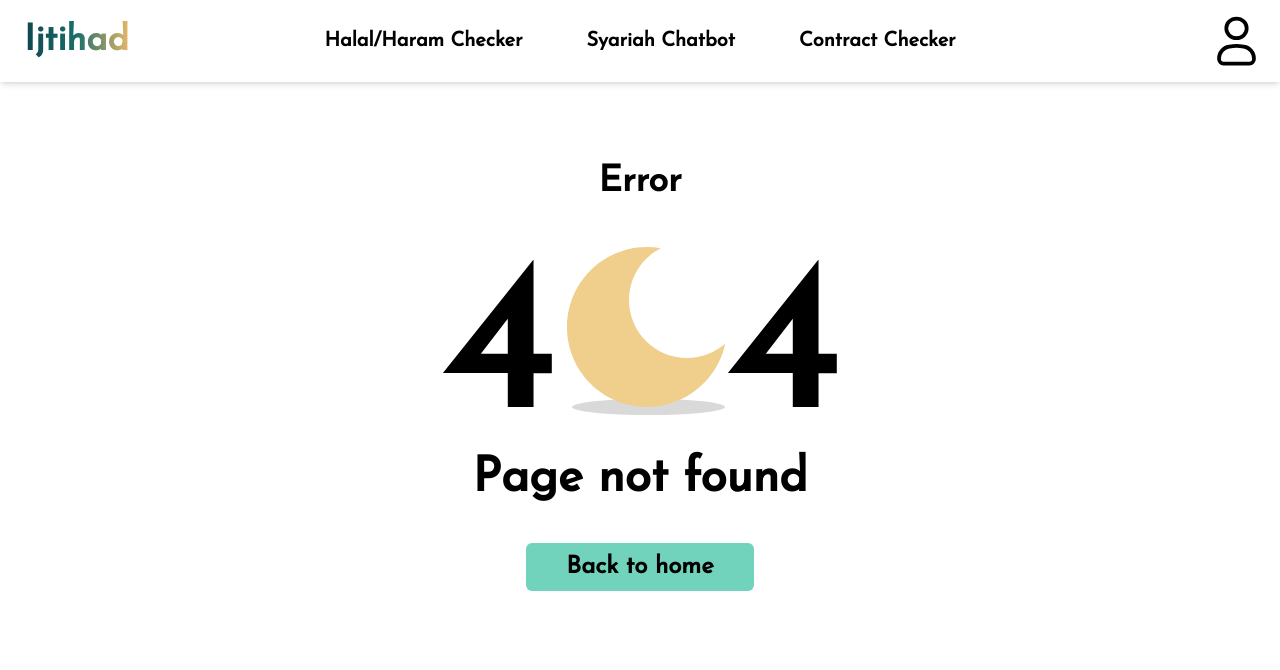
After one commit to anotherbondan/ijtihad-ai, a FastAPI app: template templates/404.html in a window 1280 px wide. The commit adds this page. Shown: the top 670 px of the page. Run offline with FastAPI, Linux system fonts and the light colour scheme; the template is opened without the code that fills it, so the values that code supplies are empty; some libraries are stand-ins or nearby versions.

Commit message:
feat: create 404 page

```diff
--- a/main.py
+++ b/main.py
@@ -2,6 +2,8 @@ from fastapi import FastAPI, Request, Form
 from fastapi.responses import HTMLResponse
 from fastapi.staticfiles import StaticFiles
 from fastapi.templating import Jinja2Templates
+from fastapi.exception_handlers import http_exception_handler
+from starlette.exceptions import HTTPException as StarletteHTTPException
 
 app = FastAPI()
 templates = Jinja2Templates(directory="templates")
@@ -22,3 +24,7 @@ async def halal_checker_page(request: Request):
 @app.get("/halal-checker/result", response_class=HTMLResponse)
 async def result_halal_checker_page(request: Request):
     return templates.TemplateResponse("HalalChecker/result.html", {"request": request})
+
+@app.exception_handler(404)
+async def not_found_page(request: Request, exc: StarletteHTTPException):
+    return templates.TemplateResponse("404.html", {"request": request}, status_code=404)
--- /dev/null
+++ b/templates/404.html
@@ -0,0 +1,18 @@
+{% extends "base.html" %} {% block content %}
+<main class="py-20 px-4 h-fit">
+  <div class="flex flex-col gap-10 max-lg:gap-6 justify-center items-center">
+    <h2 class="text-4xl max-lg:text-2xl font-semibold text-center">Error</h2>
+    <img src="/static/assets/404.svg" alt="404" class="max-lg:w-56">
+    <h1 class="text-5xl max-lg:text-3xl font-semibold text-center">Page not found</h1>
+    <a href="/">
+        <button
+          type="button"
+          class="flex items-center gap-5 px-10 py-2 rounded-md bg-[#72d3bd] active:bg-[#d8e6e5]"
+        >
+          <span class="font-semibold text-2xl max-lg:text-lg text-center">Back to home</span>
+        </button>
+      </a>
+  </div>
+</main>
+
+{% endblock %}
--- a/templates/Chatbot/index.html
+++ b/templates/Chatbot/index.html
@@ -4,7 +4,7 @@
     <aside
       id="sidebar"
       class="w-64 min-h-full p-4 flex flex-col bg-white transition-all duration-300 ease-in-out relative z-10"
-      style="box-shadow: 4px 0 8px rgba(0, 0, 0, 0.1);"
+      style="box-shadow: 4px 0 8px rgba(0, 0, 0, 0.1)"
     >
       <nav class="flex-grow overflow-y-auto space-y-2">
         <a
@@ -59,7 +59,7 @@
               id="user-input"
               placeholder="Ketik pesan Anda di sini..."
               autocomplete="off"
-              class="w-full py-4 pl-6 pr-16 bg-gray-100 border-2 border-black rounded-lg focus:outline-none focus:ring-2 focus:ring-blue-500 focus:border-transparent transition"
+              class="w-full py-4 pl-6 pr-16 bg-gray-100 border-2 border-black rounded-lg focus:outline-none focus:ring-2 focus:ring-[#D1F7E8] focus:border-transparent transition"
             />
 
             <button
@@ -110,7 +110,7 @@
       if (sender === "user") {
         messageHTML = `
                     <div class="flex flex-row-reverse items-start gap-3">
-                        <div class="bg-blue-500 text-white p-4 rounded-3xl rounded-br-lg">
+                        <div class="bg-[#D1F7E8] text-white p-4 rounded-3xl rounded-br-lg">
                             <p>${message}</p>
                         </div>
                     </div>
```
Also changed, not shown: static/assets/404.svg (added).
